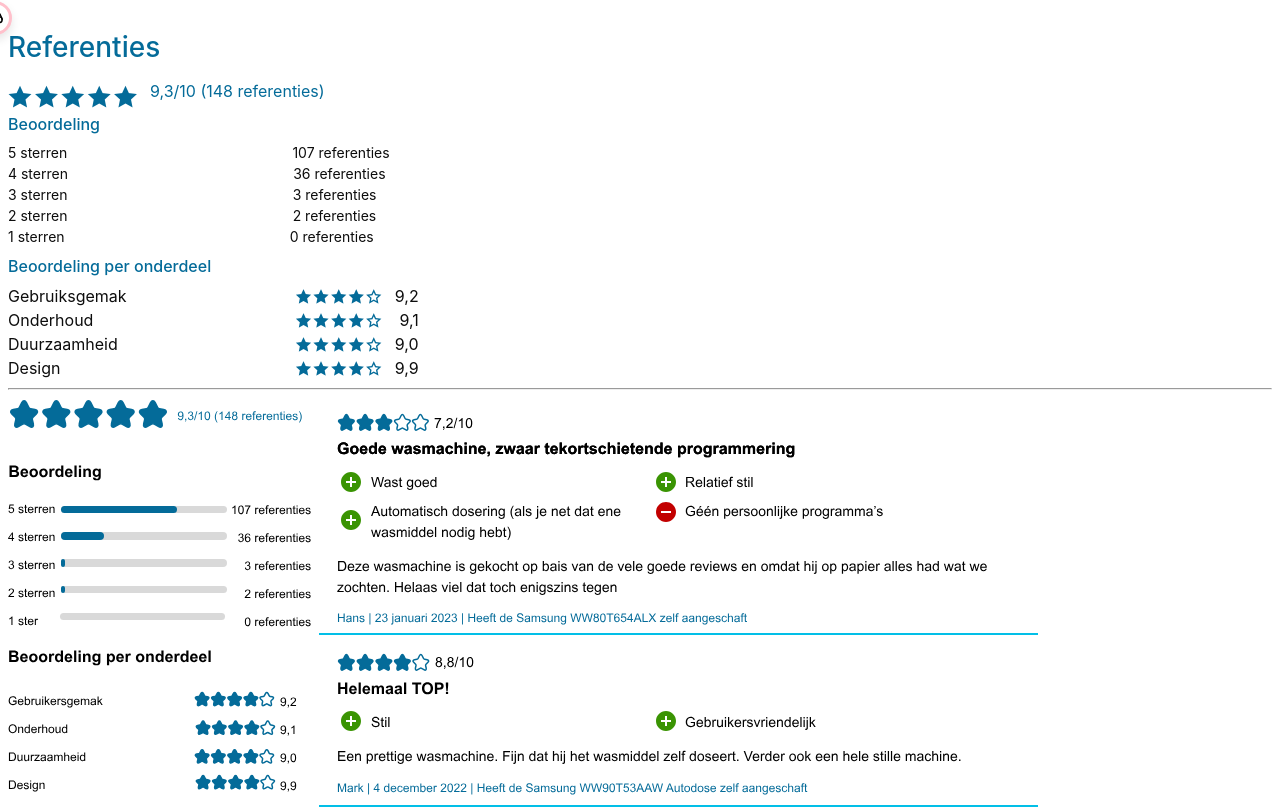
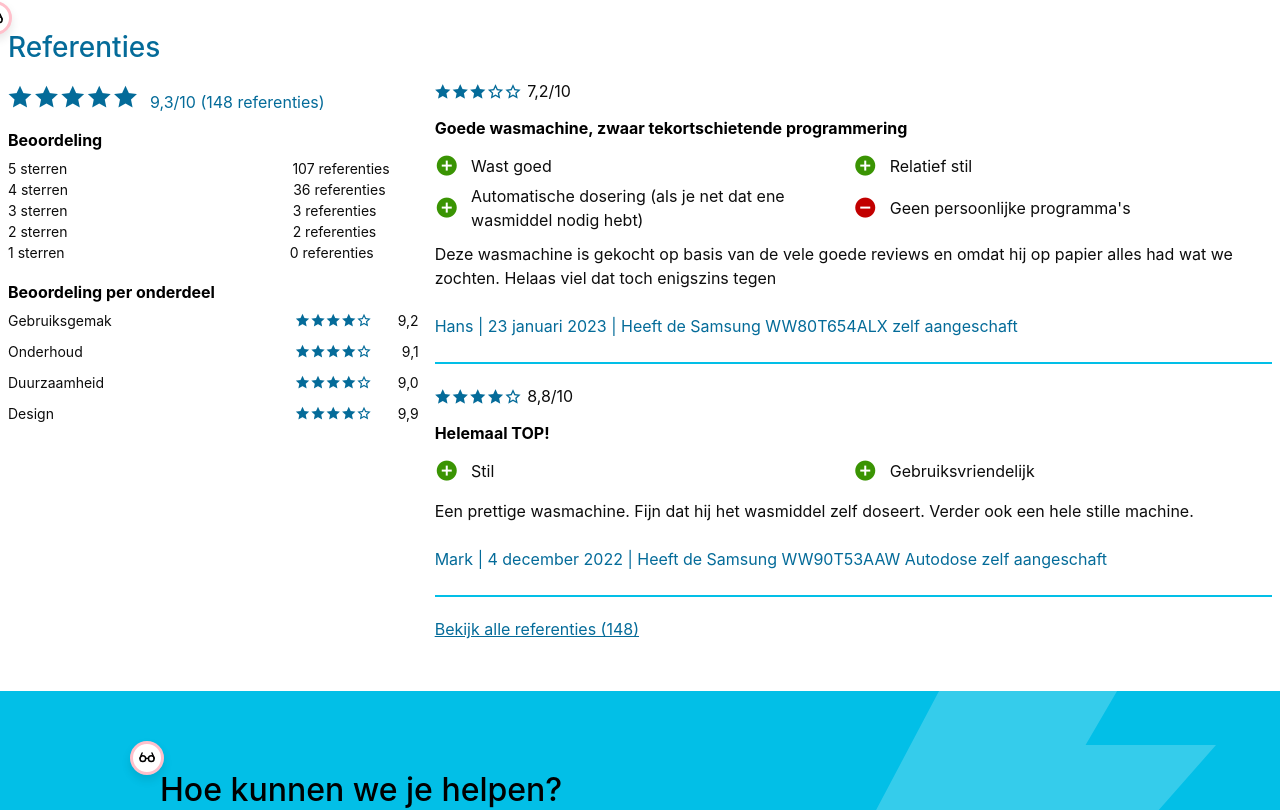
Before and after one commit to basdebruin/senioren-webshop, a SvelteKit app: page /products/wasmachines/samsung in a window 1280 px wide. Shown: the part 1270-2080 px from the top of the page. Built offline with nearby package versions, Linux system fonts and the light colour scheme.

Commit message:
finish review section

```diff
--- a/src/routes/products/wasmachines/samsung/+page.svelte
+++ b/src/routes/products/wasmachines/samsung/+page.svelte
@@ -105,10 +105,6 @@
 
     <Reviews />
 
-    <hr>
-
-    <img src="/recenties-samsung.svg" alt="een paneel met recenties, een samenvatting van alle beoordelingen is zichtbaar aan de linkerkant. Aan de rechterkant zijn twee recenties zichtbaar met sterren, positieve en negatieve punten, een korte tekst en de naam van degene die de recentie heef achtergelaten">
-
 </div>
 
 <div class="spacer"></div>
--- a/src/routes/products/wasmachines/samsung/Reviews.svelte
+++ b/src/routes/products/wasmachines/samsung/Reviews.svelte
@@ -30,7 +30,7 @@
             </div>
         </div>
 
-        <h4 class="h6">
+        <h4 class="h6" style="margin-top: 1rem">
             Beoordeling per onderdeel
         </h4>
         <div class="by-subject">
@@ -51,7 +51,31 @@
     </div>
 
     <div class="column col-8 list">
+        <div><Stars stars={3}/> 7,2/10 </div>
+        <h5 class="h6">Goede wasmachine, zwaar tekortschietende programmering</h5>
+        <div class="points">
+            <div><i class="ri-add-circle-fill"></i> Wast goed</div>
+            <div><i class="ri-add-circle-fill"></i> Relatief stil</div>
+            <div><i class="ri-add-circle-fill"></i> Automatische dosering (als je net dat ene wasmiddel nodig hebt)</div>
+            <div><i class="ri-indeterminate-circle-fill negative"></i> Geen persoonlijke programma's</div>
+        </div>
+        <p>Deze wasmachine is gekocht op basis van de vele goede reviews en omdat hij op papier alles had wat we zochten. Helaas viel dat toch enigszins tegen</p>
+        <p class="info">Hans | 23 januari 2023 | Heeft de Samsung WW80T654ALX zelf aangeschaft</p>
 
+        <hr>
+
+        <div><Stars stars={4}/> 8,8/10 </div>
+        <h5 class="h6">Helemaal TOP!</h5>
+        <div class="points">
+            <div><i class="ri-add-circle-fill"></i> Stil</div>
+            <div><i class="ri-add-circle-fill"></i> Gebruiksvriendelijk</div>
+        </div>
+        <p>Een prettige wasmachine. Fijn dat hij het wasmiddel zelf doseert. Verder ook een hele stille machine.</p>
+        <p class="info">Mark | 4 december 2022 | Heeft de Samsung WW90T53AAW Autodose zelf aangeschaft</p>
+
+        <hr>
+
+        <a class="link" href="#reviews">Bekijk alle referenties (148)</a>
     </div>
 </div>
 
@@ -61,6 +85,13 @@
         color: var(--primary-color);
         display: flex;
         gap: .5rem;
+        align-items: center;
+    }
+
+    h4, h5 {
+        color: var(--dark-color);
+        margin-top: .3rem;
+        font-weight: bold;
     }
 
     .progress-bars {
@@ -83,6 +114,8 @@
         width: 100%;
         justify-content: space-between;
 
+        font-size: .7rem;
+
         span {
             display: flex;
             justify-content: space-between;
@@ -92,7 +125,40 @@
     }
 
     .list {
+        h5 {
+            color: var(--dark-color);
+            margin-top: .3rem;
+            font-weight: bold;
+        }
+        .points {
+            display: flex;
+            flex-wrap: wrap;
 
+            margin: .5rem 0;
+
+            > div {
+                width: 50%;
+                display: flex;
+                align-items: center;
+                gap: .5rem;
+            }
+
+            i {
+                margin: 0;
+                color: #3A9403;
+
+                &.negative {
+                    color: #C20000;
+                }
+            }
+        }
+        .info {
+            color: var(--primary-color);
+        }
+        hr {
+            margin: 1rem 0;
+            border: solid 1px var(--highlight-color);
+        }
     }
 
 </style>
--- a/src/routes/products/wasmachines/samsung/Stars.svelte
+++ b/src/routes/products/wasmachines/samsung/Stars.svelte
@@ -13,9 +13,10 @@
 
 <style>
     .stars {
-        display: flex;
+        display: inline-flex;
         flex-wrap: nowrap;
         color: var(--primary-color);
+        margin: 0 0 .5rem 0;
     }
     .stars i {
         font-size: var(--star-size);
--- a/src/styles/global.scss
+++ b/src/styles/global.scss
@@ -89,6 +89,11 @@ a:visited, button:visited {
     }
 }
 
+.link {
+    color: var(--primary-color) !important;
+    text-decoration: underline;
+}
+
 // -- Container
 
 .spacer {
```
